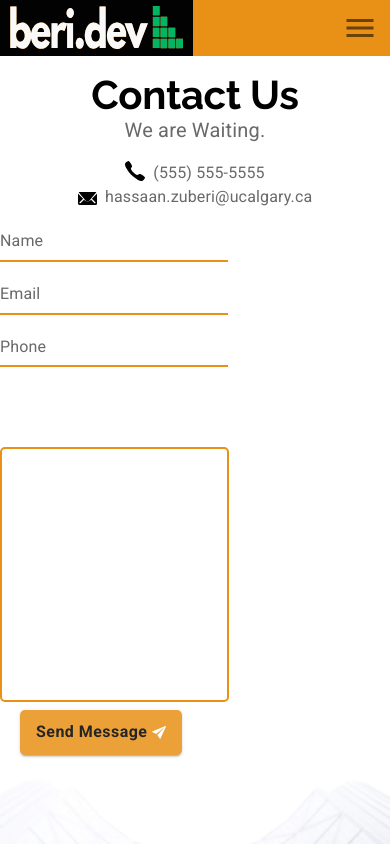
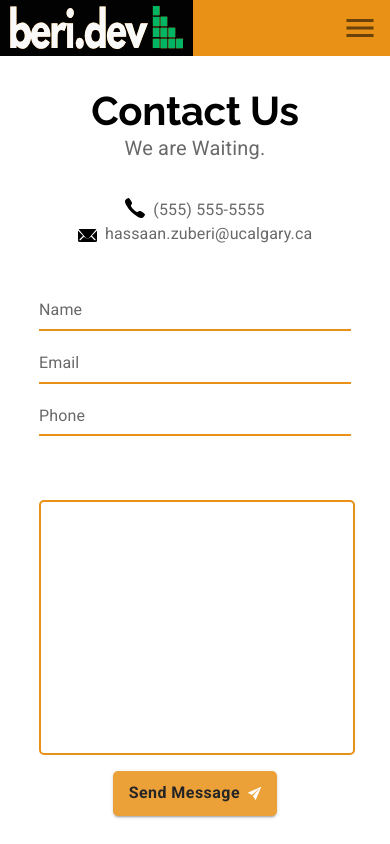
Before and after one commit to HAZberi/tech-company-website, a React (Create React App) app: page /contact in a window 390 px wide. Shown: the top 844 px of the page. Built offline with nearby package versions, Linux system fonts and the light colour scheme.

Commit message:
form responsive styling

```diff
--- a/src/components/Contact.js
+++ b/src/components/Contact.js
@@ -5,6 +5,7 @@ import Grid from "@material-ui/core/Grid";
 import Typography from "@material-ui/core/Typography";
 import Button from "@material-ui/core/Button";
 import TextField from "@material-ui/core/TextField";
+import useMediaQuery from "@material-ui/core/useMediaQuery";
 import CallToAction from "../components/ui/CallToAction.js";
 import phoneIcon from "../assets/phone.svg";
 import emailIcon from "../assets/email.svg";
@@ -14,8 +15,8 @@ const useStyles = makeStyles((theme) => ({
   heading: {
     paddingLeft: "2em",
     paddingRight: "2em",
-    marginBottom: "1em",
-    marginTop: "1em",
+    marginBottom: "2em",
+    marginTop: "2em",
     textAlign: "center",
     [theme.breakpoints.down("sm")]: {
       paddingLeft: "1.5em",
@@ -31,17 +32,20 @@ const useStyles = makeStyles((theme) => ({
     height: "45px",
     opacity: 0.85,
     borderRadius: "5px",
+    marginTop: "1em"
   },
   message: {
       border: `2px solid ${theme.palette.common.orange}`,
-      marginTop: "5em",
+      marginTop: "4em",
       borderRadius: "5px",
   }
 }));
 
 const Contact = (props) => {
   const classes = useStyles();
-  //const theme = useTheme();
+  const theme = useTheme();
+  //const smaller = useMediaQuery(theme.breakpoints.down('sm'));
+  const smallest = useMediaQuery(theme.breakpoints.down('xs'));
 
   const [name, setName] = useState("");
   const [email, setEmail] = useState("");
@@ -50,12 +54,12 @@ const Contact = (props) => {
 
   return (
     <Grid container direction="row">
-      <Grid item container direction="column" md={4}>
+      <Grid item container direction="column" style={{paddingBottom: "10em"}} alignItems="center" lg={4}>
         <Grid item className={classes.heading}>
           <Typography variant="h2" style={{ lineHeight: 1 }}>
             Contact Us
           </Typography>
-          <Typography variant="body1">We are Waiting.</Typography>
+          <Typography variant="subtitle1">We are Waiting.</Typography>
         </Grid>
         <Grid item container alignItems="center" justify="center">
           <Grid item>
@@ -85,33 +89,37 @@ const Contact = (props) => {
             </Typography>
           </Grid>
         </Grid>
-        <Grid item container>
-          <Grid item>
+        <Grid item container justify="center" style={{maxWidth: smallest ? "80%" : "25em", marginTop: "2em"}}>
+          <Grid item style={{width: "100%"}}>
             <TextField
               label="Name"
               id="name"
               value={name}
               onChange={(e) => setName(e.target.value)}
+              fullWidth
             />
           </Grid>
-          <Grid item>
+          <Grid item style={{width: "100%"}}>
             <TextField
               label="Email"
               id="email"
               value={email}
               onChange={(e) => setEmail(e.target.value)}
+              fullWidth
             />
           </Grid>
-          <Grid item>
+          <Grid item style={{width: "100%"}}>
             <TextField
               label="Phone"
               id="phone"
               value={phone}
               onChange={(e) => setPhone(e.target.value)}
+              fullWidth
             />
           </Grid>
         </Grid>
-        <Grid item>
+        <Grid item container justify="center" style={{maxWidth: smallest ? "80%" : "25em"}}>
+            <Grid item style={{width: "100%"}}>
             <TextField
                 InputProps={{disableUnderline: true}}
                 id="message"
@@ -120,20 +128,22 @@ const Contact = (props) => {
                 className={classes.message}
                 onChange={(e) => setMessage(e.target.value)}
                 multiline
+                fullWidth
             />
             </Grid>
             <Grid item>
             <Button className={classes.sendMessageButton} variant="contained">
                 Send Message
                 <img
-              style={{ marginLeft: 5 }}
+                style={{ marginLeft: 7.5 }}
                 src={paperAirplane}
                 alt="paper airplane icon"
                 />
             </Button>
             </Grid>
         </Grid>
-      <Grid item container direction="column" md={8}>
+      </Grid>
+      <Grid item container direction="column" lg={8}>
         <CallToAction
           setValue={props.setValue}
           setSelected={props.setSelected}
--- a/src/components/ui/CallToAction.js
+++ b/src/components/ui/CallToAction.js
@@ -62,7 +62,7 @@ const CallToAction = (props) => {
   return (
     <Grid
       container
-      style={{ height: smaller ? "85em" : "60em" }}
+      style={{ height: smaller ? "85em" : "60em", width: "100%" }}
       alignItems="flex-start"
     >
       <Grid
```
Also changed, not shown: 1 other file (tests, documents, lock files or other folders). Lines whose indentation alone changed are shown as unchanged.
